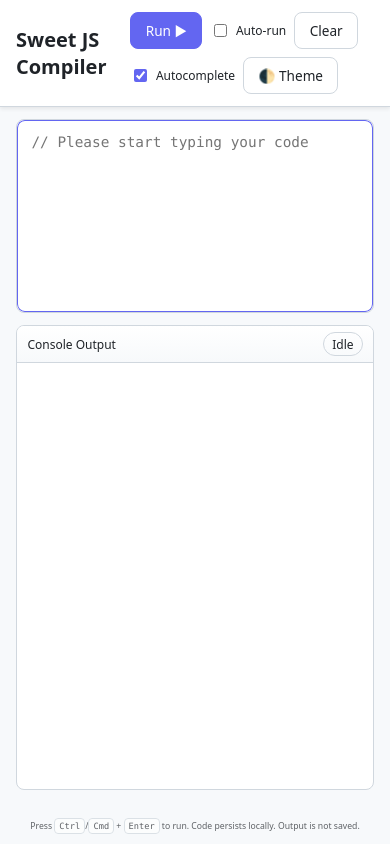
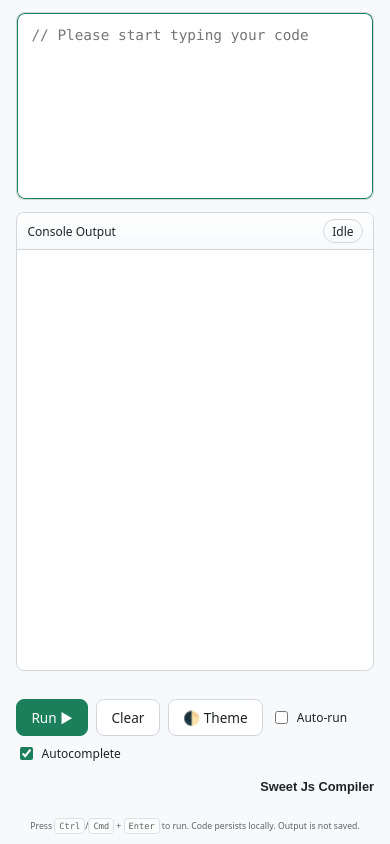
Before and after one commit to chhatrapati295/sweet-js-compiler, a plain HTML site: page index.html in a window 390 px wide. Drawn offline with Linux system fonts and the light colour scheme.

Commit message:
FIX: UI improvments

```diff
--- a/index.html
+++ b/index.html
@@ -7,25 +7,11 @@
     <title>Sweet JS Compiler</title>
     <link rel="stylesheet" href="style.css" />
     <meta name="color-scheme" content="dark light" />
+    <link rel="icon" type="image/png" href="favicon.png" />
 </head>
 
 <body>
-    <header class="app-header">
-        <h1>Sweet JS Compiler</h1>
-        <div class="toolbar" role="toolbar" aria-label="Compiler controls">
-            <button id="run" class="primary" title="Run (Ctrl/Cmd+Enter)">Run ▶</button>
-            <label class="toggle">
-                <input type="checkbox" id="autorun" />
-                <span>Auto-run</span>
-            </label>
-            <button id="clear" title="Clear code (Alt+C)">Clear</button>
-            <label class="toggle">
-                <input type="checkbox" id="autocomplete-toggle" checked />
-                <span>Autocomplete</span>
-            </label>
-            <button id="theme" title="Toggle theme">🌓 Theme</button>
-        </div>
-    </header>
+
     <main class="layout">
         <section class="editor-pane" aria-label="Code editor">
             <textarea id="codeinput" spellcheck="false" autocomplete="off" autocapitalize="off" autocorrect="off"
@@ -43,6 +29,22 @@
     </main>
     <!-- Sandbox iframe for isolated execution -->
     <iframe id="sandbox" title="Execution sandbox" sandbox="allow-scripts" class="sandbox" hidden></iframe>
+    <footer class="app-header">
+        <div class="toolbar" role="toolbar" aria-label="Compiler controls">
+            <button id="run" class="primary" title="Run (Ctrl/Cmd+Enter)">Run ▶</button>
+            <button id="clear" title="Clear code (Alt+C)">Clear</button>
+            <button id="theme" title="Toggle theme">🌓 Theme</button>
+            <label class="toggle">
+                <input type="checkbox" id="autorun" />
+                <span>Auto-run</span>
+            </label>
+            <label class="toggle">
+                <input type="checkbox" id="autocomplete-toggle" checked />
+                <span>Autocomplete</span>
+            </label>
+        </div>
+        <h1>Sweet Js Compiler</h1>
+    </footer>
 
     <footer class="app-footer">
         <small>Press <kbd>Ctrl</kbd>/<kbd>Cmd</kbd> + <kbd>Enter</kbd> to run. Code persists locally. Output is not
--- a/style.css
+++ b/style.css
@@ -5,13 +5,13 @@
   --bg-alt: #ffffff;
   --border: #d0d7de;
   --text: #1f2328;
-  --accent: #6366f1;
-  --accent-hover: #4f46e5;
+  --accent: #1b7f5c;
+  --accent-hover: #116648;
   --danger: #dc2626;
   --success: #16a34a;
   --shadow: 0 2px 4px rgba(0, 0, 0, 0.08);
   --radius: 8px;
-  --focus-ring: 0 0 0 3px rgba(99, 102, 241, 0.35);
+  --focus-ring: 0 0 0 3px #54b090;
 }
 
 [data-theme="dark"] {
@@ -19,8 +19,8 @@
   --bg-alt: #161b22;
   --border: #30363d;
   --text: #f0f6fc;
-  --accent: #6366f1;
-  --accent-hover: #818cf8;
+  --accent: #1b7f5c;
+  --accent-hover: #54b090;
   --shadow: 0 2px 6px rgba(0, 0, 0, 0.6);
 }
 
@@ -45,6 +45,7 @@ body {
 h1 {
   font-size: 1.25rem;
   margin: 0;
+  font-family: fantasy;
 }
 
 .app-header {
@@ -53,9 +54,9 @@ h1 {
   justify-content: space-between;
   gap: 1rem;
   padding: 0.75rem 1rem;
-  background: var(--bg-alt);
-  border-bottom: 1px solid var(--border);
-  box-shadow: var(--shadow);
+  /* background: var(--bg-alt); */
+  /* border-bottom: 1px solid var(--border); */
+  /* box-shadow: var(--shadow); */
   position: sticky;
   top: 0;
   z-index: 10;
@@ -121,6 +122,15 @@ label.toggle input {
   }
   .output-pane {
     min-height: 40vh;
+  }
+  .app-header {
+    flex-direction: column;
+    align-items: flex-start;
+    h1 {
+      font-size: 0.8rem;
+      text-align: end;
+      width: 100%;
+    }
   }
 }
 
```
Also changed, not shown: favicon.png (added).
